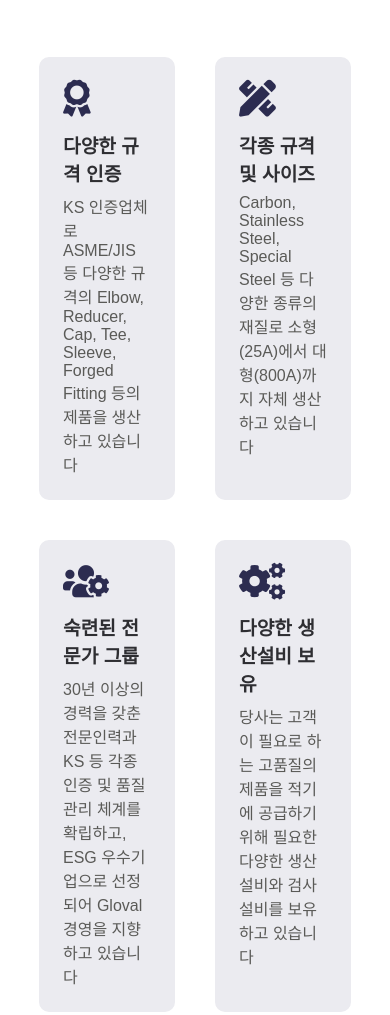
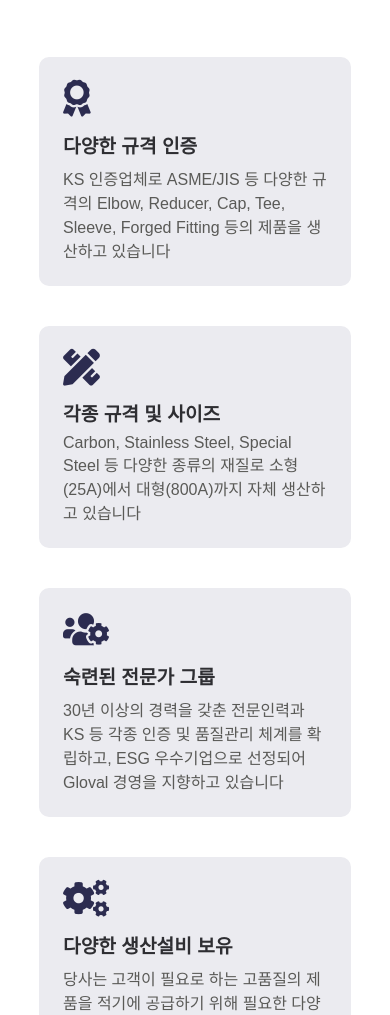
Before and after one commit to swbae1206/msbend, a website: page public/index.html in a window 390 px wide. Shown: the part 682-1697 px from the top of the page. Drawn offline with nearby package versions, Linux system fonts and the light colour scheme.

Commit message:
20260222

```diff
--- a/public/css/style.css
+++ b/public/css/style.css
@@ -1367,6 +1367,10 @@ footer .copyright p {
     grid-template-columns: 1fr 1fr;
   }
 
+  #features .fea-base {
+    grid-template-columns: 1fr;
+  }
+
   /*******************************/
   /****** ABOUT          *********/
   /*******************************/
```
